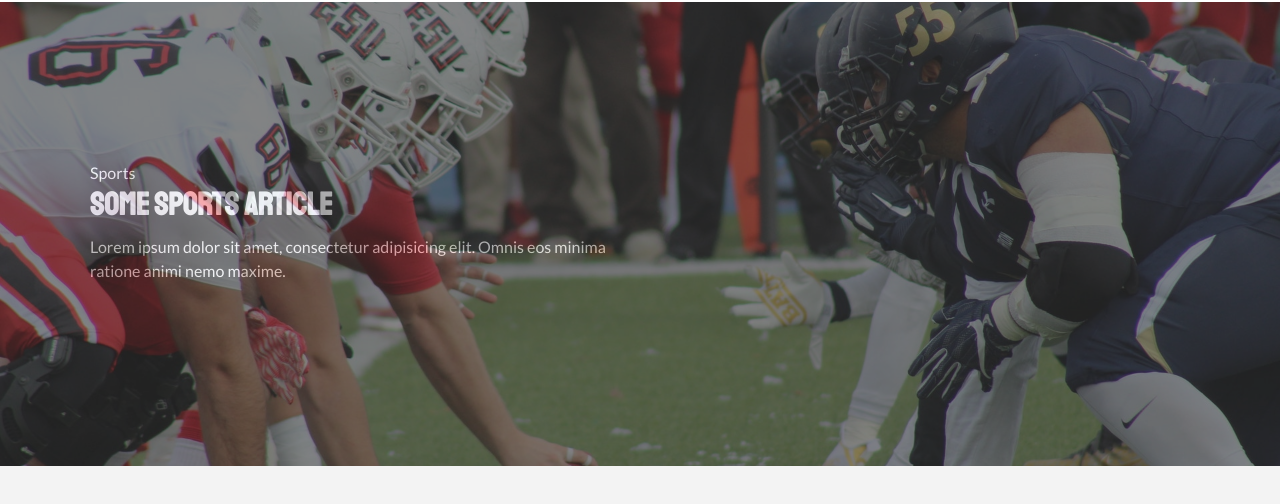
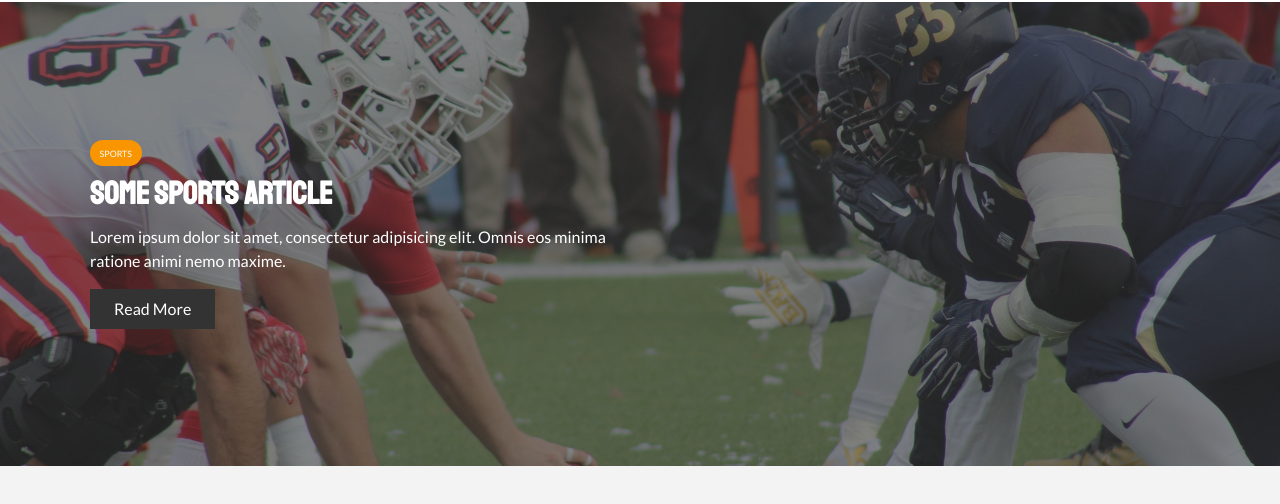
Before and after one commit to Brian-Holland/NewsGrid, a plain HTML site: page index.html in a window 1280 px wide. Shown: the part 72-576 px from the top of the page. Drawn offline with Linux system fonts and the light colour scheme.

Commit message:
added more styling to showcase

```diff
--- a/css/style.css
+++ b/css/style.css
@@ -53,6 +53,36 @@ h6 {
     margin: auto;
     padding: 0 2rem;
     overflow: hidden;
+}
+
+.category {
+    display: inline-block;
+    color: #fff;
+    font-size: 0.55rem;
+    text-transform: uppercase;
+    padding: 0.4rem 0.6rem;
+    border-radius: 15px;
+    margin-bottom: 0.5rem;
+}
+
+.category-sports {
+    background: var(--sports-color);
+}
+
+.category-tech {
+    background: var(--tech-color);
+}
+
+.category-ent {
+    background: var(--ent-color);
+}
+
+.btn {
+    display: inline-block;
+    border: none;
+    background: var(--dark-color);
+    color: #fff;
+    padding: 0.5rem 1.5rem;
 }
 
 /* Navigation Bar */
@@ -128,3 +158,11 @@ h6 {
     align-items: center;
     height: 50vh;
 }
+
+#showcase .showcase-content {
+    z-index: 1;
+}
+
+#showcase .showcase-content p {
+    margin-bottom: 1rem;
+}
```
